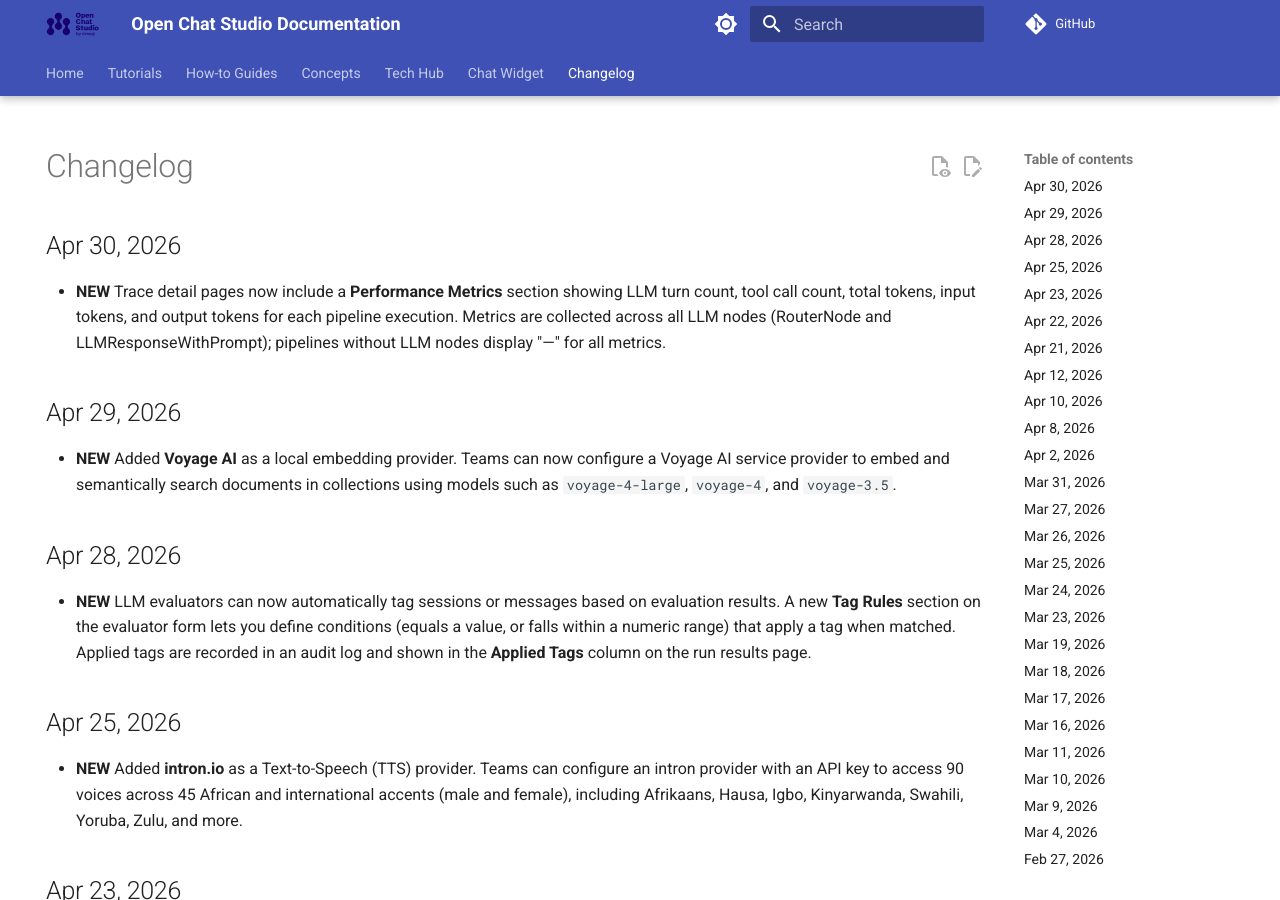
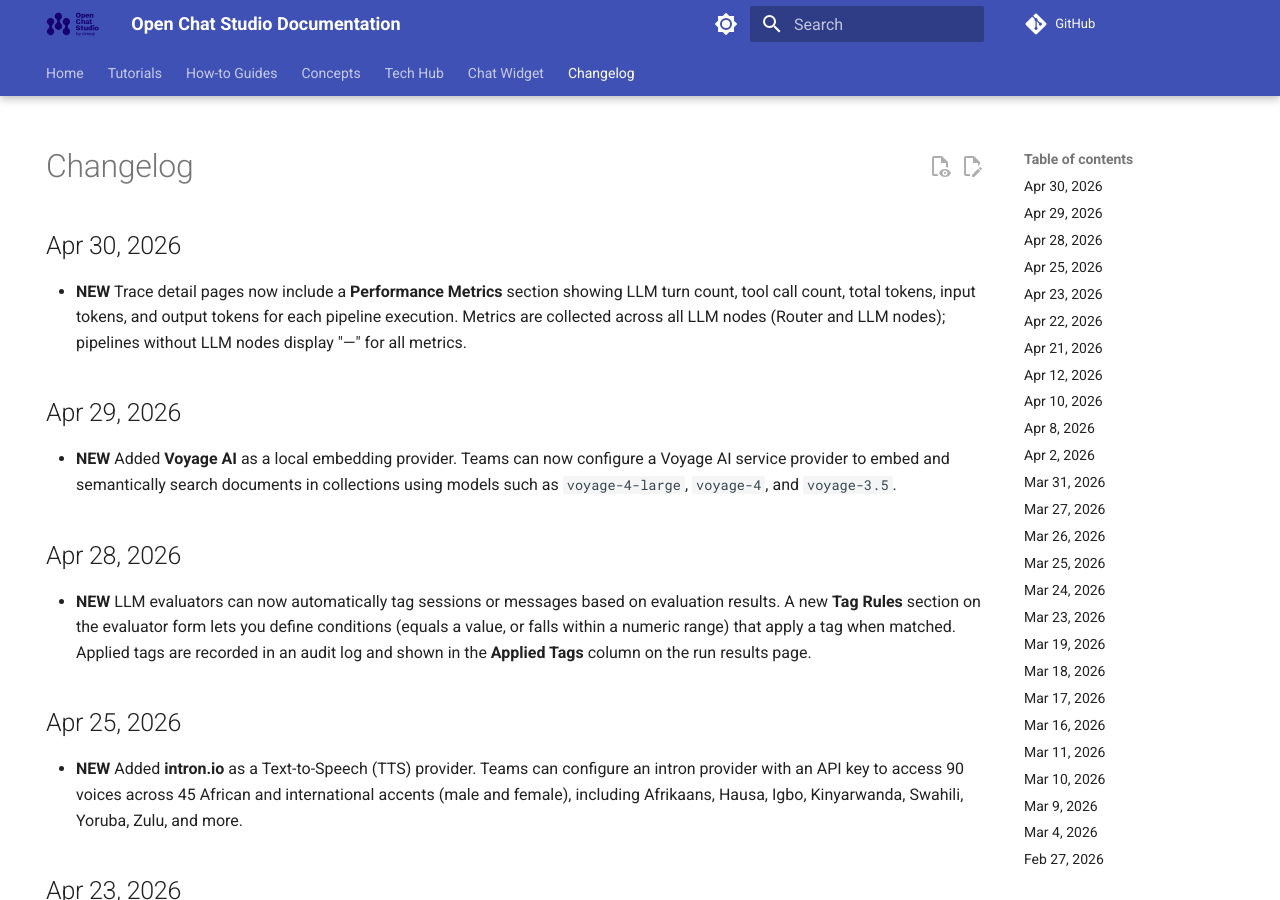
Before and after one commit to dimagi/open-chat-studio-docs, an MkDocs documentation site: the page built from docs/changelog.md, in a window 1280 px wide and 900 px high. Built offline with MkDocs 1.6.1 and Material for MkDocs 9.7.7, drawn with Linux system fonts in a browser that asks for light colours; a script that is not in the unit is left out; comment, search, counter and statistics services are not loaded.

Commit message:
Apply suggestions from code review
Co-authored-by: Simon Kelly <skelly@dimagi.com>

```diff
--- a/docs/changelog.md
+++ b/docs/changelog.md
@@ -5,7 +5,7 @@ hide:
 
 # Changelog
 ## Apr 30, 2026
-* **NEW** Trace detail pages now include a **Performance Metrics** section showing LLM turn count, tool call count, total tokens, input tokens, and output tokens for each pipeline execution. Metrics are collected across all LLM nodes (RouterNode and LLMResponseWithPrompt); pipelines without LLM nodes display "—" for all metrics.
+* **NEW** Trace detail pages now include a **Performance Metrics** section showing LLM turn count, tool call count, total tokens, input tokens, and output tokens for each pipeline execution. Metrics are collected across all LLM nodes (Router and LLM nodes); pipelines without LLM nodes display "—" for all metrics.
 
 ## Apr 29, 2026
 * **NEW** Added **Voyage AI** as a local embedding provider. Teams can now configure a Voyage AI service provider to embed and semantically search documents in collections using models such as `voyage-4-large`, `voyage-4`, and `voyage-3.5`.
```
Also changed, not shown: docs/concepts/tracing.md (+1 -1 lines).
